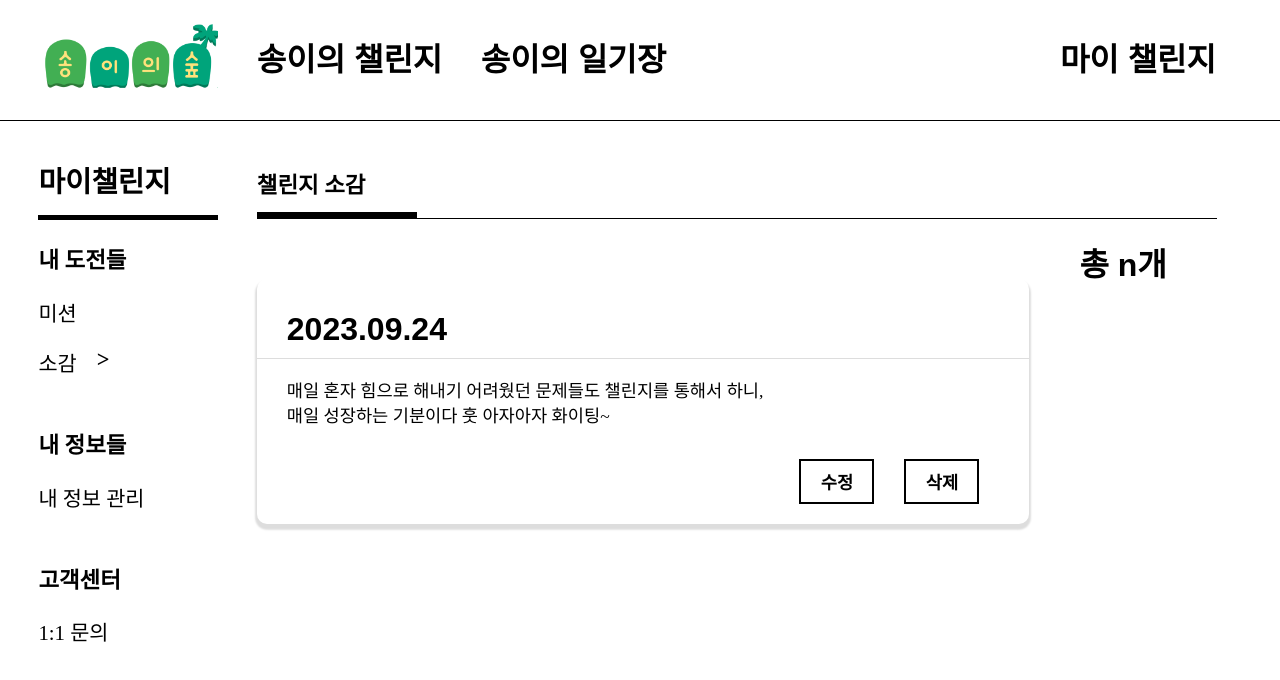
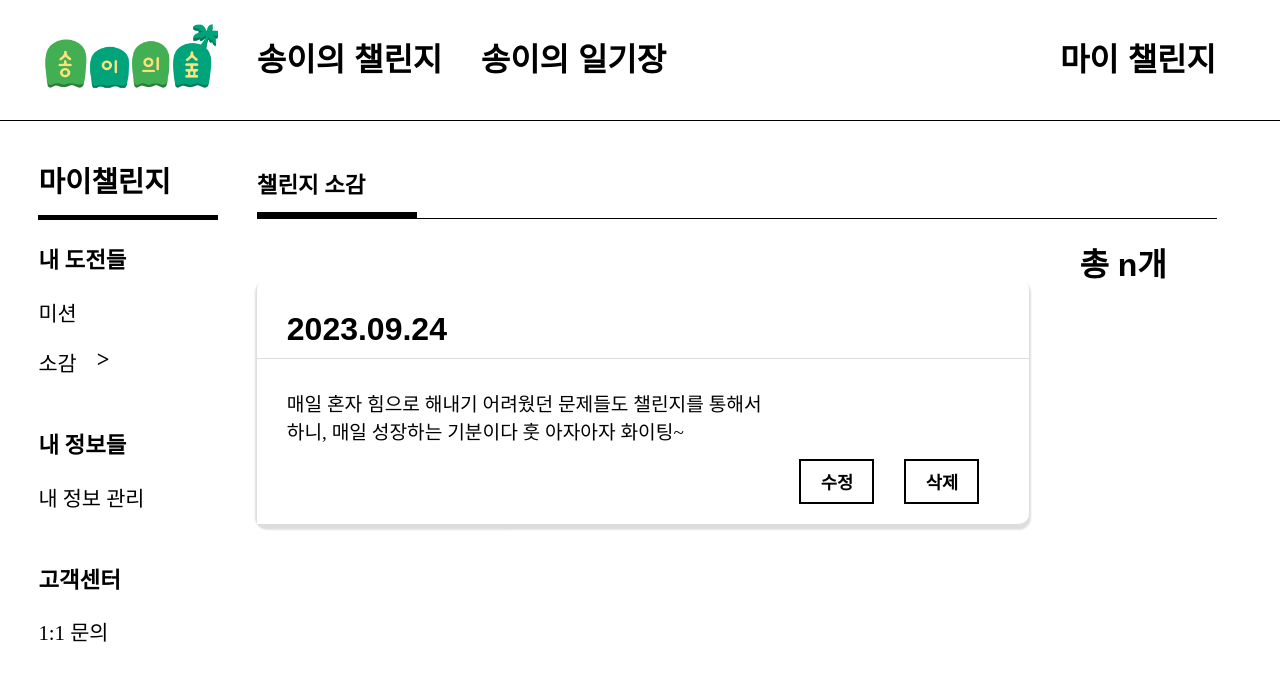
Before and after one commit to Songyee-Challenge/FE, a React (Create React App) app: page /my/review in a window 1280 px wide. Shown: the top 680 px of the page. Built offline with nearby package versions, Linux system fonts and the light colour scheme; a web font is replaced by a local one.

Commit message:
[feat] MyReview 페이지 수정기능

```diff
--- a/src/pages/MyReview.jsx
+++ b/src/pages/MyReview.jsx
@@ -41,10 +41,18 @@ const TxtDiv = styled.div`
   display: flex;
 `;
 
-const Txt = styled.p`
-  font-size: 1.1rem;
+const Txt = styled.textarea`
+  font-size: 1.2rem;
   font-weight: 500;
   padding: 0px 30px;
+  resize: none;
+  width: 100%;
+  border-top: 0.01cm solid #dddddd;
+  border: none;
+  outline: none;
+  resize: none;
+  font-family: "Pretendard";
+  padding-top: 30px;
 `;
 
 const BtnBox = styled.div`
@@ -60,6 +68,7 @@ const Btn = styled.button`
   width: 75px;
   height: 45px;
   font-weight: bolder;
+  cursor: pointer;
 `;
 
 const Num = styled.p`
@@ -71,6 +80,14 @@ const Num = styled.p`
 `;
 
 const MyReview = () => {
+  const handleDelete = () => {
+    alert("삭제하시겠습니까?");
+  };
+
+  const handleEdit = () => {
+    alert("변경사항이 저장되었습니다.");
+  };
+
   return (
     <Wrapper>
       <Review>챌린지 소감</Review>
@@ -83,8 +100,8 @@ const MyReview = () => {
               매일 성장하는 기분이다 훗 아자아자 화이팅~
             </Txt>
             <BtnBox>
-              <Btn>수정</Btn>
-              <Btn>삭제</Btn>
+              <Btn onClick={handleEdit}>수정</Btn>
+              <Btn onClick={handleDelete}>삭제</Btn>
             </BtnBox>
           </TxtDiv>
         </Container>
```
